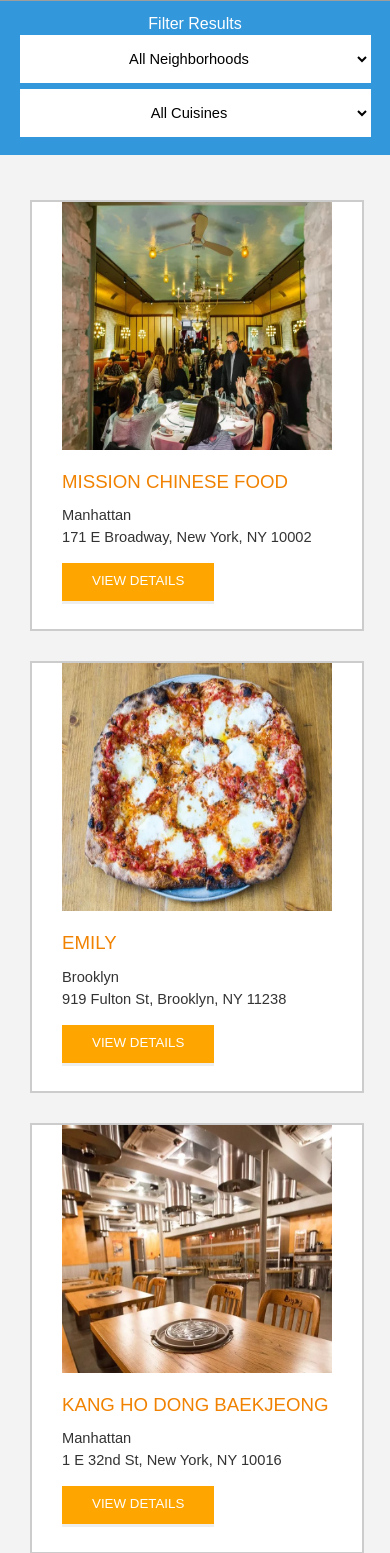
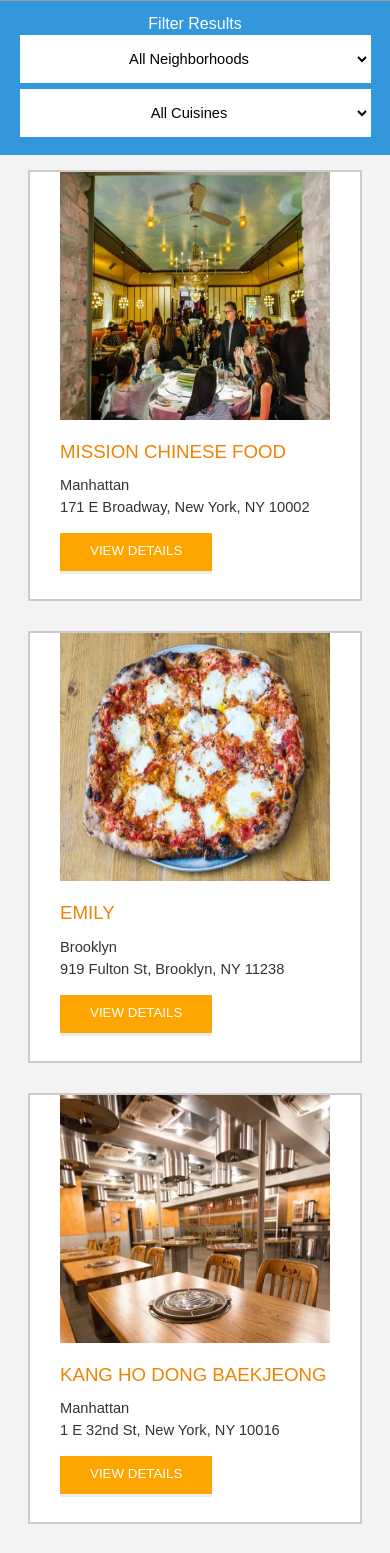
Before and after one commit to jalvaradoas39/restaurant-review-app, a PHP site: page / in a window 390 px wide. Shown: the part 479-2032 px from the top of the page. Run offline with PHP 8.4, Linux system fonts and the light colour scheme; some libraries are stand-ins or nearby versions; grey boxes are pictures that could not be loaded.

Commit message:
Remove padding in media query(max-width: 575px) for ul#restaurants-list

```diff
--- a/css/styles.css
+++ b/css/styles.css
@@ -12,6 +12,7 @@
 	margin: 0;
 	position:relative;
 }
+
 ul, li {
 	font-family: Arial, Helvetica, sans-serif;
 	font-size: 10pt;
@@ -313,4 +314,10 @@
     justify-content: center;
     text-align: center;
   }
+
+  ul#restaurants-list {
+    padding: 0;
+  }
+
+
 }
```
